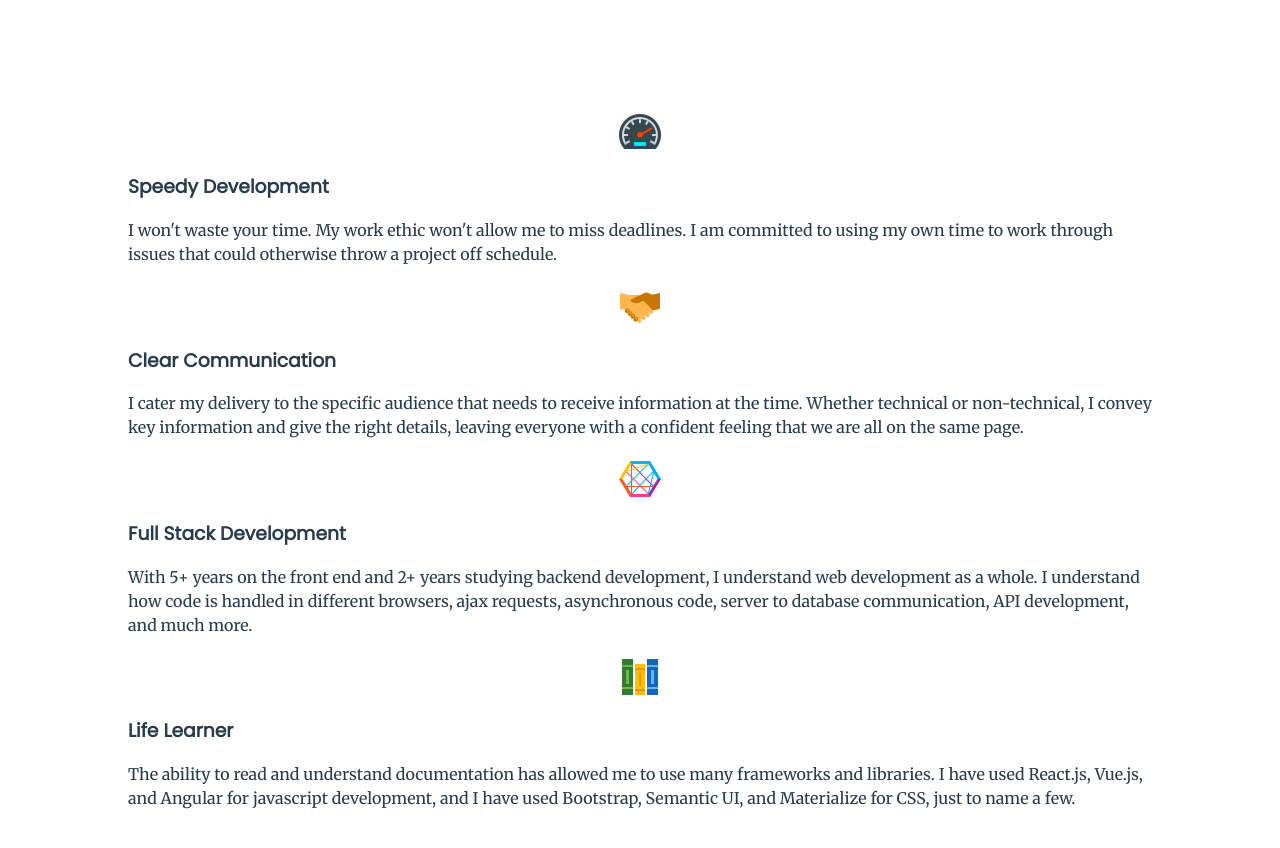
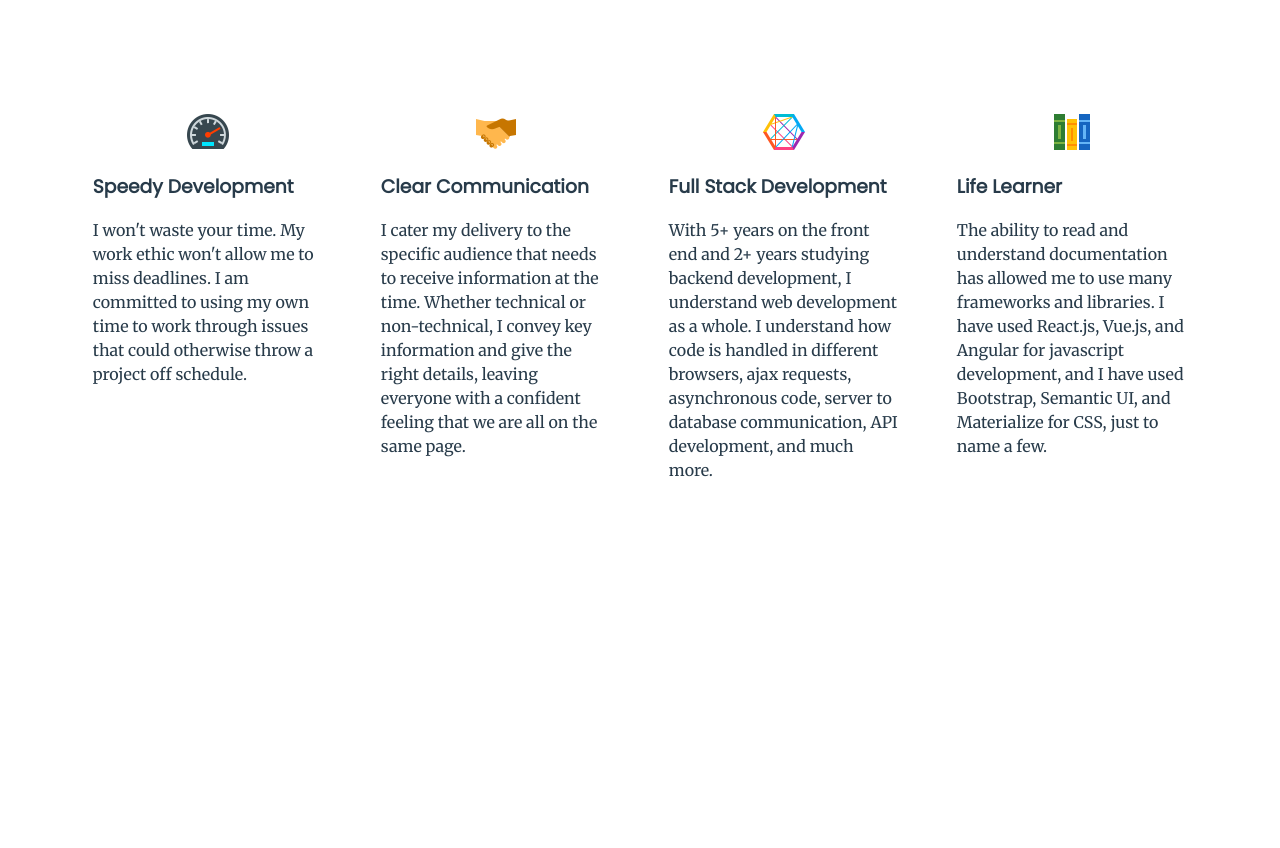
Before and after one commit to OverAndBeyondWeb/mern-stack-portfolio, a React (Create React App) app in the folder client/: page / in a window 1280 px wide. Shown: the part 810-1658 px from the top of the page. After the commit the page ends 1436 px from the top, so only its background shows below. Built offline with nearby package versions, Linux system fonts and the light colour scheme.

Commit message:
skills are reformatted

```diff
--- a/client/public/index.html
+++ b/client/public/index.html
@@ -24,7 +24,7 @@
       work correctly both with client-side routing and a non-root public URL.
       Learn how to configure a non-root public URL by running `npm run build`.
     -->
-    <title>Portfolio</title>
+    <title>Juan Fox | Front End Developer</title>
   </head>
   <body>
     <noscript>You need to enable JavaScript to run this app.</noscript>
--- a/client/src/components/Skills/Skills.js
+++ b/client/src/components/Skills/Skills.js
@@ -38,13 +38,15 @@ class Skills extends Component {
   render() {
     return (
       <div class="skills">
-        {this.state.skills.map(skill => <Skill
+        <div class="skills-container wrap">
+          {this.state.skills.map(skill => <Skill
                                             icon={skill.icon}
                                             title={skill.title}
                                             body={skill.body}
                                             num={skill.num}
                                             key={skill.num}
                                             />)}
+        </div>
       </div>
     );
   }
```
